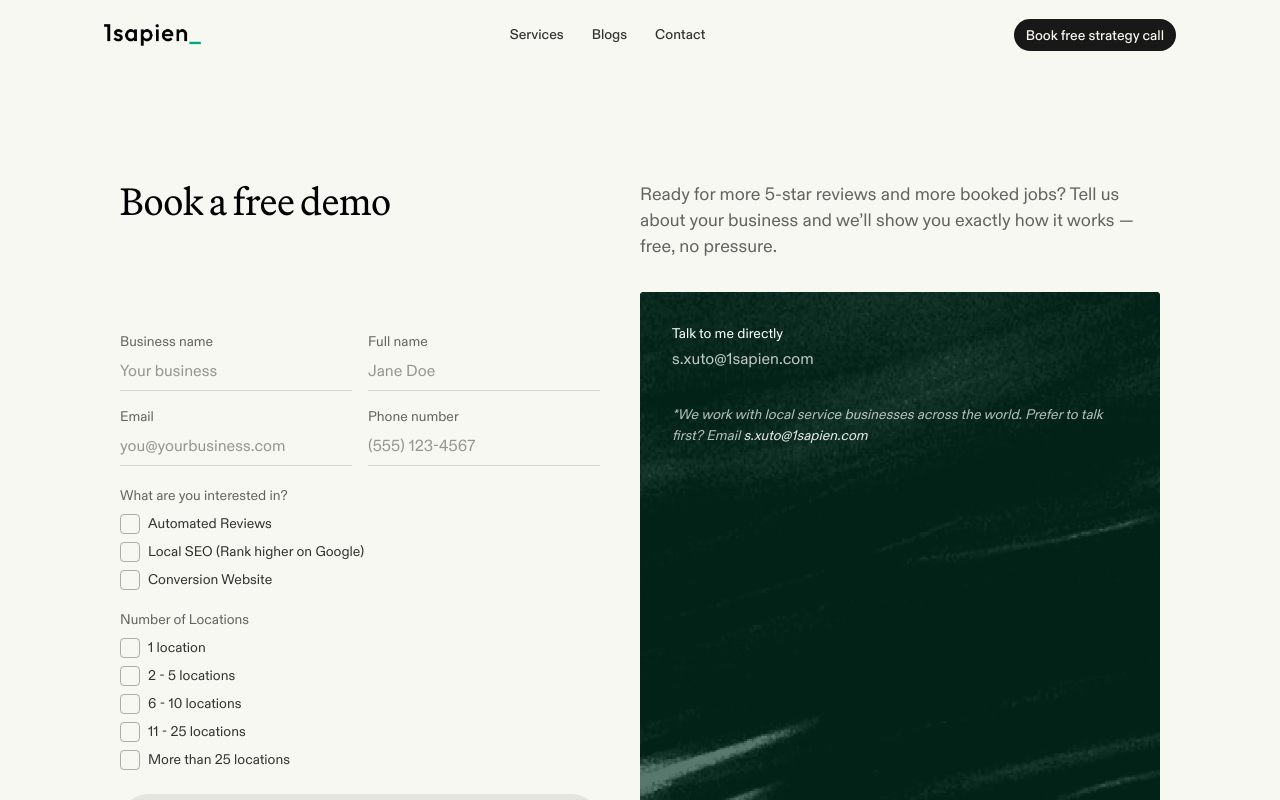
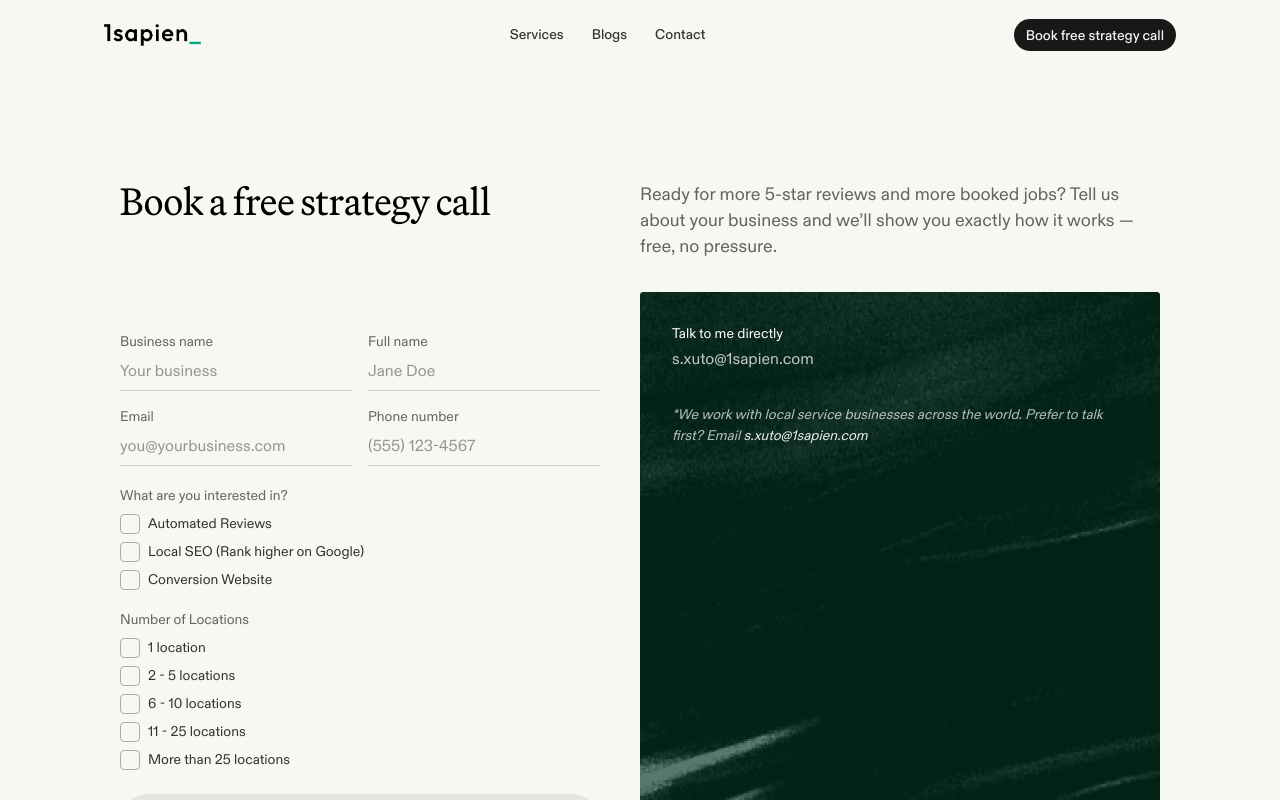
Before and after one commit to sukritx/1sapien-company, a Next.js app: page /contact in a window 1280 px wide. Shown: the top 800 px of the page. Built offline with nearby package versions, Linux system fonts and the light colour scheme.

Commit message:
feat: update contact page and section titles for consistency in messaging

```diff
--- a/src/app/contact/page.tsx
+++ b/src/app/contact/page.tsx
@@ -4,9 +4,9 @@ import { SiteFooter } from "@/components/sites/1sapien-com-7e0a74f7/shared/SiteF
 import { ContactSection } from "@/components/sites/1sapien-com-7e0a74f7/contact-dc38169e/ContactSection";
 
 export const metadata: Metadata = {
-  title: "Book a Free Demo - 1Sapien",
+  title: "Book a Free Strategy Call - 1Sapien",
   description:
-    "Book a free demo and see how 1Sapien turns finished jobs into 5-star Google reviews, higher local rankings, and booked work.",
+    "Book a free strategy call and see how 1Sapien turns finished jobs into 5-star Google reviews, higher local rankings, and booked work.",
 };
 
 export default function ContactPage() {
--- a/src/components/sites/1sapien-com-7e0a74f7/contact-dc38169e/ContactSection.tsx
+++ b/src/components/sites/1sapien-com-7e0a74f7/contact-dc38169e/ContactSection.tsx
@@ -7,7 +7,7 @@ export function ContactSection() {
     <section className="pb-4 pt-20 md:pt-28">
       <div className="mx-auto w-[min(100%_-_2rem,1040px)]">
         <Reveal className="grid grid-cols-1 gap-y-4 lg:grid-cols-2 lg:items-start">
-          <h1 className="font-serif text-ink tracking-[-0.01em] text-balance text-[1.875rem] leading-[1.05] md:text-[2.125rem] lg:text-[2.375rem]">Book a free demo</h1>
+          <h1 className="font-serif text-ink tracking-[-0.01em] text-balance text-[1.875rem] leading-[1.05] md:text-[2.125rem] lg:text-[2.375rem]">Book a free strategy call</h1>
           <p className="font-sans text-lg leading-[1.45] text-ink/60">Ready for more 5-star reviews and more booked jobs? Tell us about your business and we’ll show you exactly how it works — free, no pressure.</p>
         </Reveal>
         <Reveal delay={0.05} y={32} className="mt-8 grid grid-cols-1 gap-10 lg:grid-cols-2 lg:items-start lg:gap-0">
--- a/src/lib/case-studies.ts
+++ b/src/lib/case-studies.ts
@@ -32,7 +32,7 @@ export const CASE_STUDIES: CaseStudy[] = [
   {
     slug: "bizhero-bilingual-product-site",
     service: "Websites",
-    title: "BizHero: a bilingual product site that turns AI search into leads",
+    title: "BizHero: a new website aim for conversion and AI search engine",
     description:
       "How we rebuilt bizhero-lubricants.com around a full product catalogue in Thai and English, structured so search engines and AI assistants can find and recommend it — with every landing page feeding straight into HubSpot.",
     cover: BIZHERO_COVER,
```
